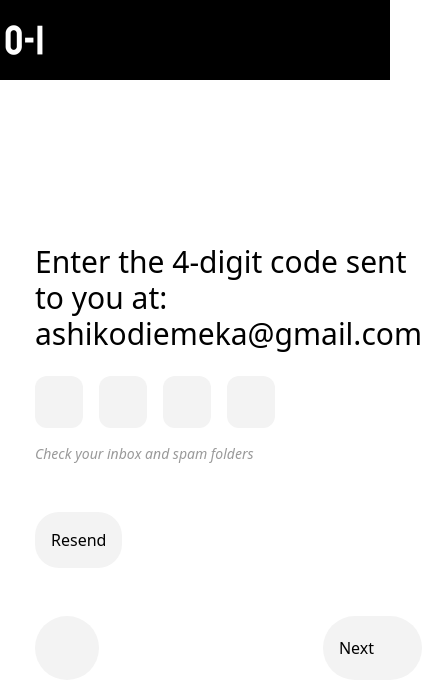
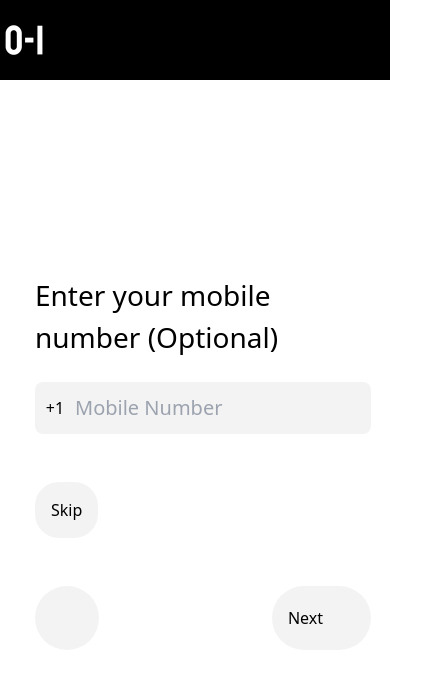
Before and after one commit to outinsure/oi-ng, an Angular app: page /oi-auth in a window 390 px wide. Shown: the top 692 px of the page, 422 px wide, since content can reach past the window. Built offline with nearby package versions, Linux system fonts and the light colour scheme.

Commit message:
add mobile number input

```diff
--- a/src/app/auth-form/auth-form.component.html
+++ b/src/app/auth-form/auth-form.component.html
@@ -8,9 +8,9 @@
     </a>
   </div>
   <div class="w-80 mx-auto flex-1 flex items-center">
-    @if (oauthStep == 1) {
+    @if (authStep == 1) {
         <div class="w-full">
-          <form [formGroup]="oauthForm" (ngSubmit)="emailOauth()">
+          <form [formGroup]="authForm" (ngSubmit)="nextAuthStep()">
             <label for="email" class="text-3xl font-light mb-3">What's your email?</label>
             <input
               class="bg-[#EEEEEE] text-xl placeholder:text-[#757575] w-full placeholder:font-light py-3 px-4 rounded-xl focus:outline-slate-500 focus:outline-2"
@@ -46,9 +46,9 @@
             >
           </button>
         </div>
-    } @else if (oauthStep == 2) {
+    } @else if (authStep == 2) {
         <div class="full">
-            <p class="text-3xl font-light mb-6">Enter the 4-digit code sent to you at: {{ oauthForm.value.email }}</p>
+            <p class="text-3xl font-light mb-6">Enter the 4-digit code sent to you at: {{ authForm.value.email }}</p>
             <div class="flex">
                 <input
                     inputmode="numeric"
@@ -96,6 +96,46 @@
                     <span class="icon-[ant-design--arrow-left-outlined] h-8 w-8"></span>
                 </button>
                 <button
+                    (click)="nextAuthStep()"
+                    class="ext-black bg-[#F3F3F3] px-4 text-center
+                        rounded-full hover:bg-[#DDDDDD] flex items-center justify-center"
+                >
+                    Next
+                    <span class="icon-[ant-design--arrow-right-outlined] h-6 w-6 ml-2"></span>
+                </button>
+            </div>
+        </div>
+    } @else if (authStep == 3) {
+        <div class="full">
+            <p class="text-[28px] font-light mb-6">Enter your mobile number (Optional)</p>
+            <div class="flex w-full">
+                <div class="bg-[#F3F3F3] flex w-full rounded-lg focus-within:outline focus-within:outline-2 focus-within:outline-slate-500">
+                    <input class="w-10 text-center bg-transparent" disabled value="+1" />
+                    <input
+                        placeholder="Mobile Number"
+                        inputmode="tel"
+                        pattern="[0-9]*"
+                        type="text"
+                        maxLength="10"
+                        autocomplete="tel-national"
+                        autocomplete="one-time-code"
+                        class=" focus:outline-none bg-transparent text-xl flex-1 py-3 font-light"
+                    />
+                </div>
+            </div>
+            <div class="flex mt-12 mb-12">
+                <button class="text-black bg-[#F3F3F3] py-4 px-4 rounded-3xl hover:bg-[#DDDDDD]">Skip</button>
+            </div>
+            <div class="flex w-full justify-between">
+                <button
+                    (click)="restartAuth()"
+                    class="text-black bg-[#F3F3F3] p-4 text-center
+                        rounded-full hover:bg-[#DDDDDD] flex items-center justify-center"
+                >
+                    <span class="icon-[ant-design--arrow-left-outlined] h-8 w-8"></span>
+                </button>
+                <button
+                    (click)="nextAuthStep()"
                     class="ext-black bg-[#F3F3F3] px-4 text-center
                         rounded-full hover:bg-[#DDDDDD] flex items-center justify-center"
                 >
--- a/src/app/auth-form/auth-form.component.ts
+++ b/src/app/auth-form/auth-form.component.ts
@@ -7,14 +7,14 @@ import { FormControl, FormGroup } from '@angular/forms';
   styleUrl: './auth-form.component.sass'
 })
 export class AuthFormComponent {
-  oauthStep = 2;
-  oauthForm = new FormGroup({
+  authStep = 3;
+  authForm = new FormGroup({
     email: new FormControl('ashikodiemeka@gmail.com'),
   });
-  emailOauth() {
-    this.oauthStep = 2;
+  nextAuthStep() {
+    this.authStep++;
   };
   restartAuth() {
-    this.oauthStep = 1;
+    this.authStep = 1;
   }
 }
```
